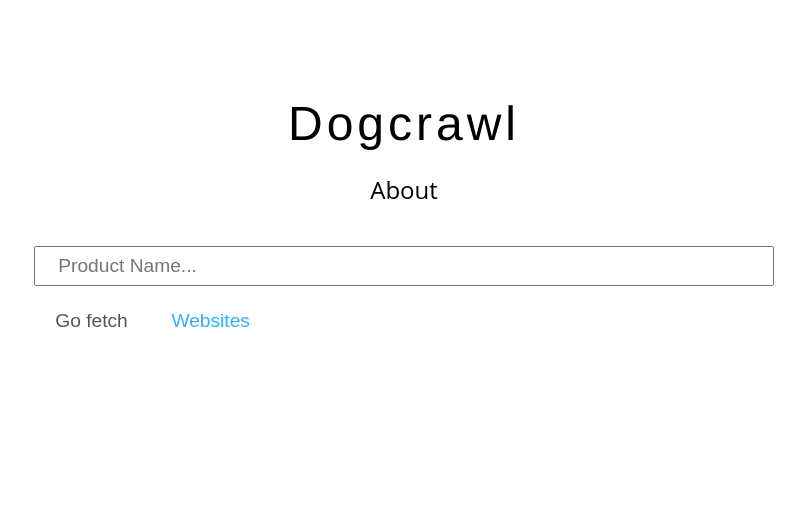
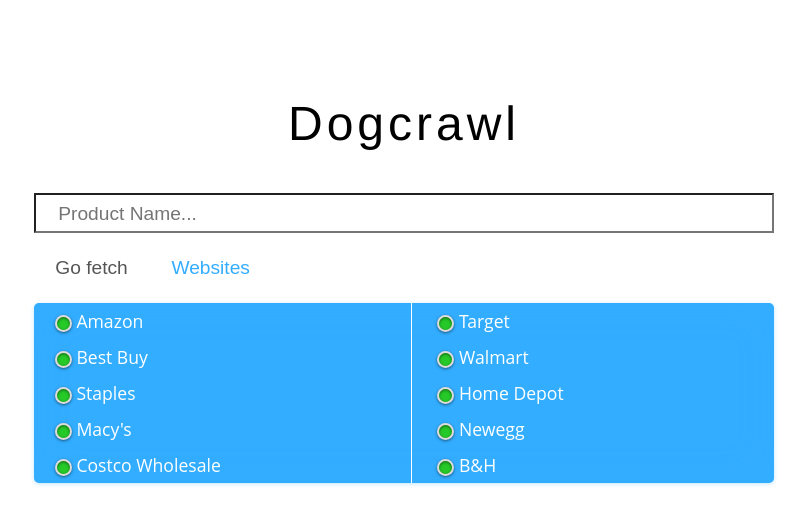
Before and after one commit to JacobCorey94/ProjectDog, a plain HTML site: page Website/index.html in a window 1280 px wide. Both pictures are taken after a click on the button "Websites". Shown: the whole page, without its empty margins (236-1043 px from the left). Drawn offline with Linux system fonts and the light colour scheme.

Commit message:
Implemented websites button

```diff
--- a/Website/css/main.css
+++ b/Website/css/main.css
@@ -22,7 +22,7 @@
 ****************************************/
 
 header {
-  margin: 100px 0 30px 0;
+  margin: 100px 0 50px 0;
   padding: 5px 0 0 0;
   width: 100%;
 }
@@ -48,6 +48,7 @@
 ****************************************/
 
 nav {
+  display: none;
   text-align: center;
   font-size: 1.5em;
   padding: 10px 0;
@@ -79,10 +80,16 @@
 
 #search_bar {
   padding: 1% 3%;
+  padding-top: 1.2%;
   width: 100%;
   font-size: 1.2em;
   display: inline-block;
   height: 5%;
+  box-shadow: 0px 0px 0px rgba(0, 0, 0, .1);
+}
+
+#search_bar:hover {
+  border-color: #33adff;
 }
 
 .button {
@@ -112,7 +119,68 @@
 WEBSITE SELECT
 ****************************************/
 
+#website-list{
+  display: none;
+  font-size: 1.1em;
+  list-style: none;
+  border-radius: 5px;
+  background-color: #33adff;
+  box-shadow:
+        0 1px 4px rgba(51, 173, 255, 0.3),
+        0 0 40px rgba(51, 173, 255, 0.1) inset;
+  padding-left: 2%;
+  margin: 0;
 
+  -webkit-column-count: 2;
+  -mox-column-count: 2;
+  column-count: 2;
+
+  -webkit-column-gap: 40px;
+  -moz-column-gap: 40px;
+  column-gap: 40px;
+
+  -webkit-column-rule: 1px solid #fff; /* Chrome, Safari, Opera */
+  -moz-column-rule: 1px solid #fff; /* Firefox */
+  column-rule: 1px solid #fff;
+
+}
+
+#website-list li{
+  padding: 6px;
+}
+
+
+input[type=checkbox] {
+	visibility: hidden;
+}
+
+.checkboxFour {
+  	display: inline-block;
+	width: 17px;
+	height: 17px;
+	background: #ddd;
+	border-radius: 100%;
+	position: relative;
+	box-shadow: 0px 1px 3px rgba(0,0,0,0.5);
+}
+
+.checkboxFour label {
+	width: 13px;
+	height: 13px;
+	border-radius: 100%;
+	transition: all .2s ease;
+	cursor: pointer;
+	position: absolute;
+	top: 2px;
+	left: 2px;
+	z-index: 1;
+	background: #333;
+	box-shadow:inset 0px 1px 3px rgba(0,0,0,0.5);
+}
+
+.checkboxFour input[type=checkbox]:checked + label {
+	background: #26ca28;
+}
 
 
 /****************************************
@@ -125,7 +193,7 @@
   clear: both;
   padding-top: 50px;
   color: #ccc;
-    display: none;
+  display: none;
 }
 
 
@@ -134,7 +202,7 @@
 COLORS
 ****************************************/
 
-/* links */
+/* LINKS */
 a {
   color: #000;
 }
@@ -146,3 +214,12 @@
 a:hover {
   color: #33adff;
 }
+
+/* WEBSITE SELECT */
+#website-list li a{
+  color: #fff;
+}
+
+#website-list li a:hover {
+  text-decoration: underline;
+}
--- a/Website/css/responsive.css
+++ b/Website/css/responsive.css
@@ -1,6 +1,6 @@
 @media screen and (max-width: 480px) {
   header {
-    margin: 20px auto 20px auto;
+    margin: 40px auto 40px auto;
     width: 100%;
   }
   #logo h1 {
@@ -11,4 +11,12 @@
   nav li {
     font-size: 1.3em;
   }
+
+  #website-list {
+  font-size: 1.15em;
+  -webkit-column-count: 1;
+  -mox-column-count: 1;
+  column-count: 1;
+  }
+
 }
--- a/Website/index.html
+++ b/Website/index.html
@@ -22,11 +22,83 @@
         <input type="text" placeholder="Product Name..." id="search_bar">
         <button class="button" id="goFetch">Go fetch</button>
         <button class="button" id="websites">Websites</button>
+        <ul id="website-list">
+          <li>
+<!--            <input type="checkbox" class="roundedCheck" value="None" checked/>-->
+            <div class="checkboxFour">
+                <input type="checkbox" id="c1" value="1"  name="" checked/>
+                <label for="c1"></label>
+            </div>
+            <a href="http://www.amazon.com">Amazon</a>
+          </li>
+          <li>
+            <div class="checkboxFour">
+                <input type="checkbox" id="c2" value="1" name="" checked/>
+                <label for="c2"></label>
+            </div>
+            <a href="http://www.bestbuy.com">Best Buy</a>
+          </li>
+          <li>
+            <div class="checkboxFour">
+                <input type="checkbox" id="c3" value="1"  name="" checked/>
+                <label for="c3"></label>
+            </div>
+            <a href="http://www.staples.com">Staples</a>
+          </li>
+          <li>
+            <div class="checkboxFour">
+                <input type="checkbox" id="c4" value="1" name="" checked/>
+                <label for="c4"></label>
+            </div>
+            <a href="http://www.macys.com">Macy's</a>
+          </li>
+          <li>
+            <div class="checkboxFour">
+                <input type="checkbox" id="c5" value="1" name="" checked/>
+                <label for="c5"></label>
+            </div>
+            <a href="http://www.costco.com">Costco Wholesale</a>
+          </li>
+          <li>
+            <div class="checkboxFour">
+                <input type="checkbox" id="c6" value="1" name="" checked/>
+                <label for="c6"></label>
+            </div>
+            <a href="http://www.target.com">Target</a>
+          </li>
+          <li>
+            <div class="checkboxFour">
+                <input type="checkbox" id="c7" value="1" name="" checked/>
+                <label for="c7"></label>
+            </div>
+            <a href="http://www.walmart.com">Walmart</a>
+          </li>
+          <li>
+           <div class="checkboxFour">
+                <input type="checkbox" id="c8" value="1" name="" checked/>
+                <label for="c8"></label>
+            </div>
+            <a href="http://www.homedepot.com">Home Depot</a>
+          </li>
+          <li>
+            <div class="checkboxFour">
+                <input type="checkbox" id="c9" value="1" name="" checked/>
+                <label for="c9"></label>
+            </div>
+            <a href="http://www.newegg.com">Newegg</a>
+          </li>
+          <li>
+            <div class="checkboxFour">
+                <input type="checkbox" id="c10" value="1" name="" checked/>
+                <label for="c10"></label>
+            </div>
+            <a href="http://www.bhphotovideo.com">B&ampH</a>
+          </li>
+        </ul>
       </section>
       <footer>
         <p>© 2017 Connor Gersbach.</p>
       </footer>
     </div>
     <script src="js/search.js"></script>
-
 </body></html>
--- a/Website/js/search.js
+++ b/Website/js/search.js
@@ -1,10 +1,12 @@
-var website = {
-
-}
-
-
 document.getElementById("websites").addEventListener("click", displayWebsites);
 
 function displayWebsites() {
-  document.getElementById("websites").style.color = "#33adff";
+  if(document.getElementById("website-list").style.display == "block" ){
+    document.getElementById("websites").style.color = "#555";
+    document.getElementById("website-list").style.display = "none";
+  } else {
+    document.getElementById("websites").style.color = "#33adff";
+    document.getElementById("website-list").style.display = "block";
+  }
+
 }
```
Also changed, not shown: Website/todo.txt, Website/website_masterlist.txt.
